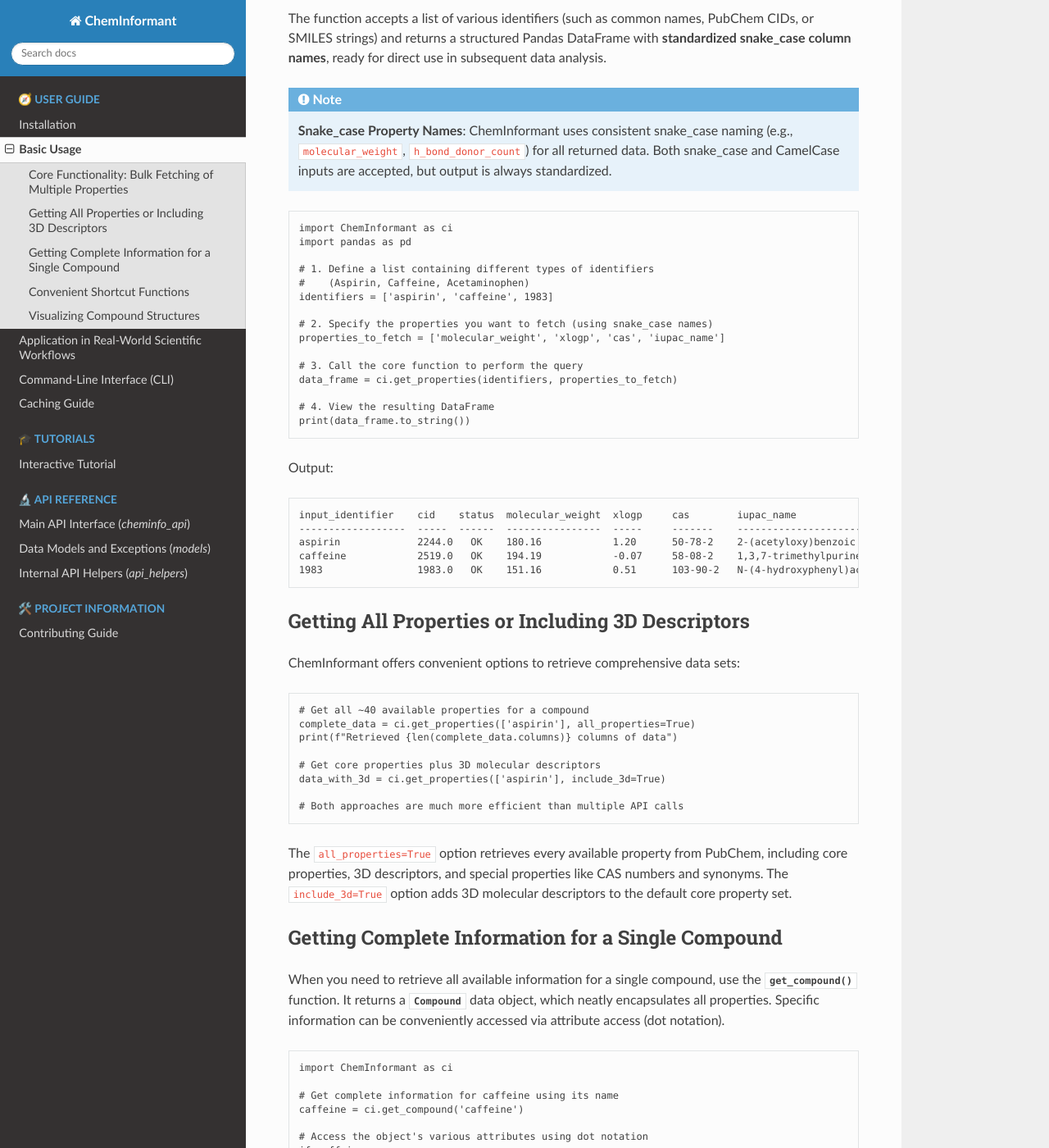
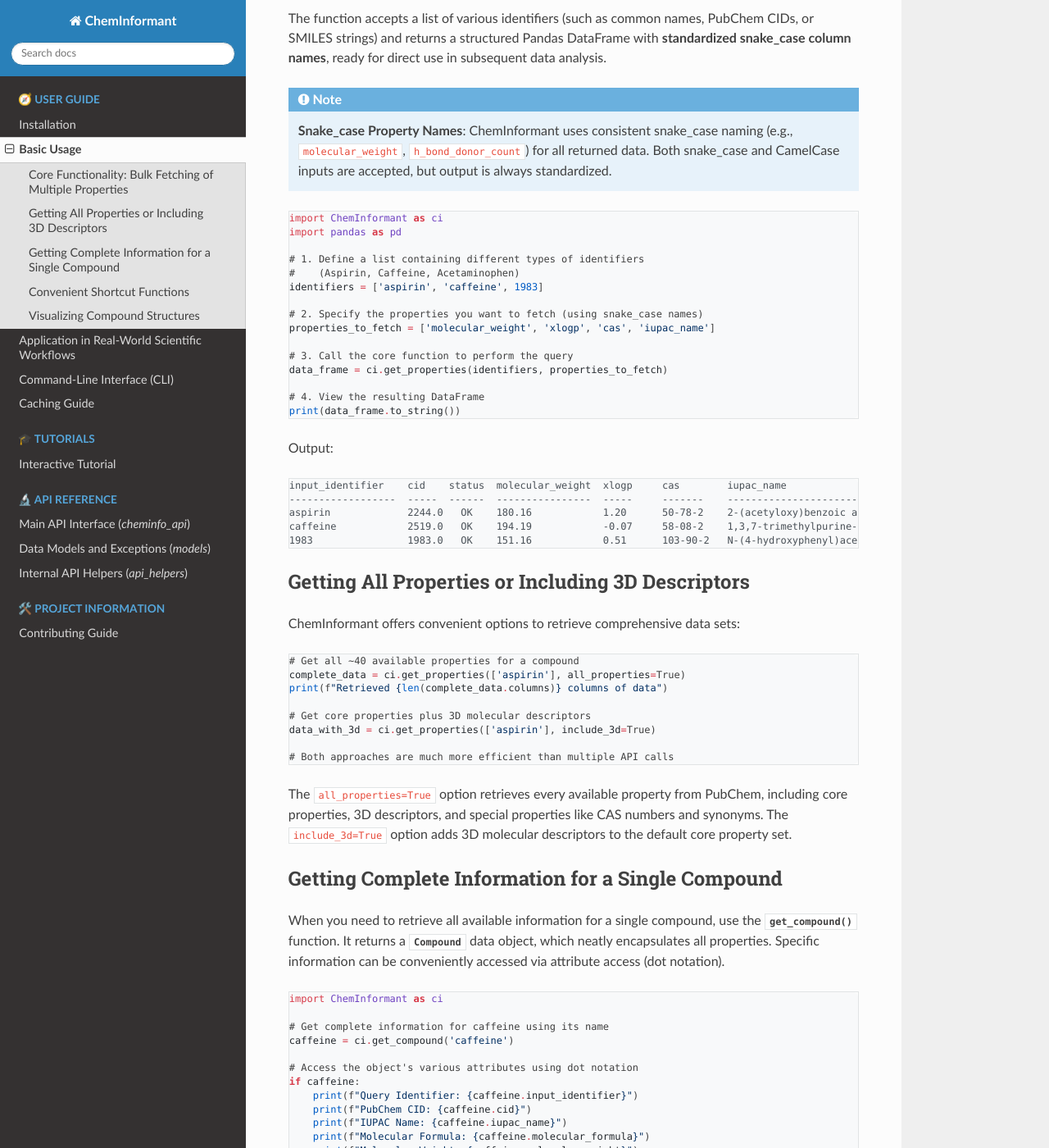
Before and after one commit to HzaCode/ChemInformant, a Sphinx documentation site: the page built from docs/source/basic_usage.rst, in a window 1280 px wide and 1400 px high, scrolled down 578 px. Shown: the whole window at 82% size. Built offline with Sphinx 7.4.7 and the Read the Docs theme 3.1.0, drawn with Linux system fonts in a browser that asks for light colours.

Commit message:
Further improve docs syntax highlighting consistency

```diff
--- /dev/null
+++ b/docs/source/_static/syntax_highlighting.css
@@ -0,0 +1,187 @@
+/* Enhanced Syntax Highlighting for ChemInformant Documentation */
+
+/* Base code block styling */
+.highlight {
+    background: #f8f9fa !important;
+    border: 1px solid #e9ecef;
+    border-radius: 6px;
+    padding: 1em;
+    margin: 1em 0;
+    overflow-x: auto;
+    font-family: 'SFMono-Regular', Consolas, 'Liberation Mono', Menlo, 'Courier New', monospace;
+    font-size: 0.875em;
+    line-height: 1.5;
+}
+
+.highlight pre {
+    background: transparent !important;
+    border: none !important;
+    margin: 0 !important;
+    padding: 0 !important;
+    overflow: visible;
+    white-space: pre;
+}
+
+/* Language-specific border colors for better identification */
+.highlight-python .highlight {
+    border-left: 4px solid #3776ab;
+}
+
+.highlight-bash .highlight {
+    border-left: 4px solid #4EAA25;
+}
+
+.highlight-text .highlight {
+    border-left: 4px solid #6c757d;
+    background: #f8f9fa !important;
+    color: #495057;
+}
+
+.highlight-json .highlight {
+    border-left: 4px solid #ff6b35;
+}
+
+/* Enhanced Python syntax highlighting */
+.highlight .c { color: #6a737d; font-style: italic; } /* Comment */
+.highlight .k { color: #d73a49; font-weight: bold; } /* Keyword */
+.highlight .kn { color: #d73a49; } /* Keyword.Namespace */
+.highlight .kp { color: #005cc5; } /* Keyword.Pseudo */
+.highlight .kr { color: #d73a49; } /* Keyword.Reserved */
+.highlight .kt { color: #d73a49; } /* Keyword.Type */
+.highlight .n { color: #24292e; } /* Name */
+.highlight .na { color: #6f42c1; } /* Name.Attribute */
+.highlight .nb { color: #005cc5; } /* Name.Builtin */
+.highlight .nc { color: #6f42c1; font-weight: bold; } /* Name.Class */
+.highlight .nd { color: #6f42c1; } /* Name.Decorator */
+.highlight .nf { color: #6f42c1; font-weight: bold; } /* Name.Function */
+.highlight .nn { color: #6f42c1; } /* Name.Namespace */
+.highlight .nt { color: #22863a; } /* Name.Tag */
+.highlight .nv { color: #e36209; } /* Name.Variable */
+.highlight .o { color: #d73a49; } /* Operator */
+.highlight .s { color: #032f62; } /* String */
+.highlight .s1 { color: #032f62; } /* String.Single */
+.highlight .s2 { color: #032f62; } /* String.Double */
+.highlight .sb { color: #032f62; } /* String.Backtick */
+.highlight .sc { color: #032f62; } /* String.Char */
+.highlight .sd { color: #032f62; font-style: italic; } /* String.Doc */
+.highlight .se { color: #032f62; font-weight: bold; } /* String.Escape */
+.highlight .sh { color: #032f62; } /* String.Heredoc */
+.highlight .si { color: #032f62; } /* String.Interpol */
+.highlight .sx { color: #032f62; } /* String.Other */
+.highlight .sr { color: #032f62; } /* String.Regex */
+.highlight .ss { color: #032f62; } /* String.Symbol */
+.highlight .m { color: #005cc5; } /* Number */
+.highlight .mf { color: #005cc5; } /* Number.Float */
+.highlight .mi { color: #005cc5; } /* Number.Integer */
+.highlight .mo { color: #005cc5; } /* Number.Oct */
+.highlight .mh { color: #005cc5; } /* Number.Hex */
+
+/* Bash/Shell specific highlighting */
+.highlight-bash .gp { color: #6a737d; font-weight: bold; } /* Generic.Prompt */
+.highlight-bash .go { color: #6a737d; } /* Generic.Output */
+
+/* JSON specific highlighting */
+.highlight-json .p { color: #24292e; } /* Punctuation */
+
+/* Copy button styling improvements */
+.copybtn {
+    background: #6c757d !important;
+    color: white !important;
+    border: none;
+    border-radius: 3px;
+    font-size: 0.75em;
+    padding: 0.25em 0.5em;
+    opacity: 0.7;
+    transition: opacity 0.2s ease;
+}
+
+.copybtn:hover {
+    opacity: 1;
+    background: #5a6268 !important;
+}
+
+/* Code block captions */
+.code-block-caption {
+    background: #e9ecef;
+    padding: 0.5em 1em;
+    margin: 1em 0 0 0;
+    border-radius: 6px 6px 0 0;
+    font-weight: 600;
+    font-size: 0.875em;
+    border: 1px solid #dee2e6;
+    border-bottom: none;
+    color: #495057;
+}
+
+.code-block-caption + .highlight {
+    margin-top: 0;
+    border-radius: 0 0 6px 6px;
+}
+
+/* Dark theme support */
+@media (prefers-color-scheme: dark) {
+    .highlight {
+        background: #0d1117 !important;
+        color: #e6edf3;
+        border-color: #30363d;
+    }
+
+    .highlight .c { color: #8b949e; } /* Comment */
+    .highlight .k { color: #ff7b72; } /* Keyword */
+    .highlight .kn { color: #ff7b72; } /* Keyword.Namespace */
+    .highlight .kp { color: #79c0ff; } /* Keyword.Pseudo */
+    .highlight .kr { color: #ff7b72; } /* Keyword.Reserved */
+    .highlight .kt { color: #ff7b72; } /* Keyword.Type */
+    .highlight .n { color: #e6edf3; } /* Name */
+    .highlight .na { color: #d2a8ff; } /* Name.Attribute */
+    .highlight .nb { color: #79c0ff; } /* Name.Builtin */
+    .highlight .nc { color: #d2a8ff; } /* Name.Class */
+    .highlight .nd { color: #d2a8ff; } /* Name.Decorator */
+    .highlight .nf { color: #d2a8ff; } /* Name.Function */
+    .highlight .nn { color: #d2a8ff; } /* Name.Namespace */
+    .highlight .nt { color: #7ee787; } /* Name.Tag */
+    .highlight .nv { color: #ffa657; } /* Name.Variable */
+    .highlight .o { color: #ff7b72; } /* Operator */
+    .highlight .s { color: #a5d6ff; } /* String */
+    .highlight .s1 { color: #a5d6ff; } /* String.Single */
+    .highlight .s2 { color: #a5d6ff; } /* String.Double */
+    .highlight .m { color: #79c0ff; } /* Number */
+
+    .code-block-caption {
+        background: #21262d;
+        color: #e6edf3;
+        border-color: #30363d;
+    }
+}
+
+/* RTD theme specific overrides */
+.rst-content .highlight {
+    background: #f8f9fa !important;
+}
+
+.rst-content .highlight pre {
+    background: transparent !important;
+    color: inherit !important;
+}
+
+/* Ensure consistent font rendering */
+.highlight, .highlight pre, .highlight code {
+    font-family: 'SFMono-Regular', Consolas, 'Liberation Mono', Menlo, 'Courier New', monospace !important;
+}
+
+/* Line number styling if enabled */
+.highlight .linenos {
+    background: rgba(0, 0, 0, 0.05);
+    border-right: 1px solid #ddd;
+    color: #999;
+    padding-right: 0.5em;
+    margin-right: 0.5em;
+}
+
+/* Responsive design for smaller screens */
+@media (max-width: 768px) {
+    .highlight {
+        font-size: 0.8em;
+        padding: 0.75em;
+    }
+}
--- a/docs/source/conf.py
+++ b/docs/source/conf.py
@@ -26,17 +26,21 @@
 templates_path   = ["_templates"]
 exclude_patterns = ["_build", "Thumbs.db", ".DS_Store"]
 source_suffix    = ".rst"
-pygments_style   = "default"
+pygments_style   = "github-dark"
 
 # -- Syntax highlighting configuration ----------------------------------------
 # Ensure consistent syntax highlighting across all code blocks
 highlight_language = "python"
 highlight_options = {
-    'default': {'stripall': False},
-    'python': {'stripall': False},
-    'bash': {'stripall': False},
-    'text': {'stripall': False},
+    'default': {'stripnl': True, 'stripall': True},
+    'python': {'stripnl': True, 'stripall': True},
+    'bash': {'stripnl': True, 'stripall': True},
+    'text': {'stripnl': False, 'stripall': False},
+    'json': {'stripnl': True, 'stripall': True},
 }
+
+# Enable dark theme support for better contrast
+pygments_dark_style = "github-dark"
 
 # -- Copy button configuration -----------------------------------------------
 # Configure sphinx-copybutton to skip prompts and output
@@ -48,6 +52,12 @@
 # -- HTML output --------------------------------------------------------------
 html_theme       = "sphinx_rtd_theme"
 html_static_path = ["_static"]
+
+# Include custom CSS files for enhanced syntax highlighting
+html_css_files = [
+    'custom.css',
+    'syntax_highlighting.css',
+]
 
 html_theme_options = {
     "collapse_navigation": True,
```
Also changed, not shown: docs/requirements.txt (+4 -4 lines), 3 other files.
